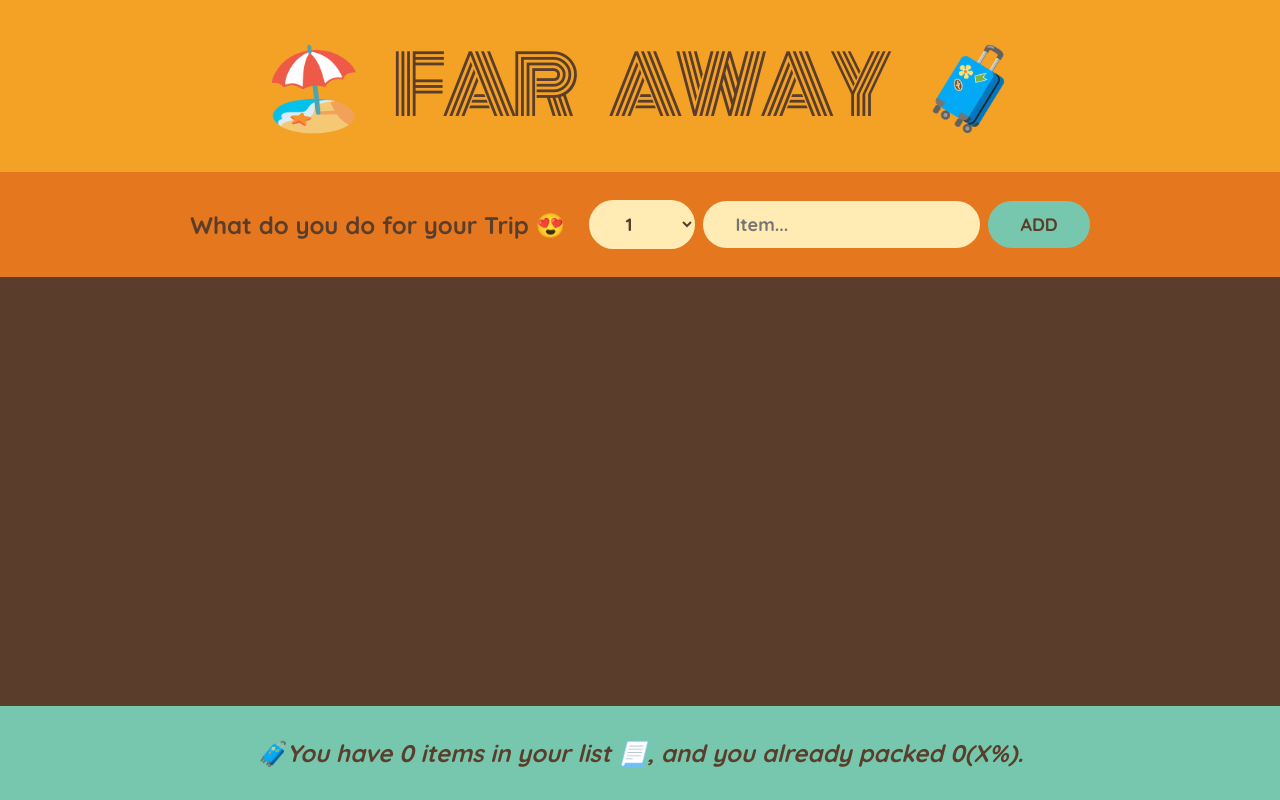
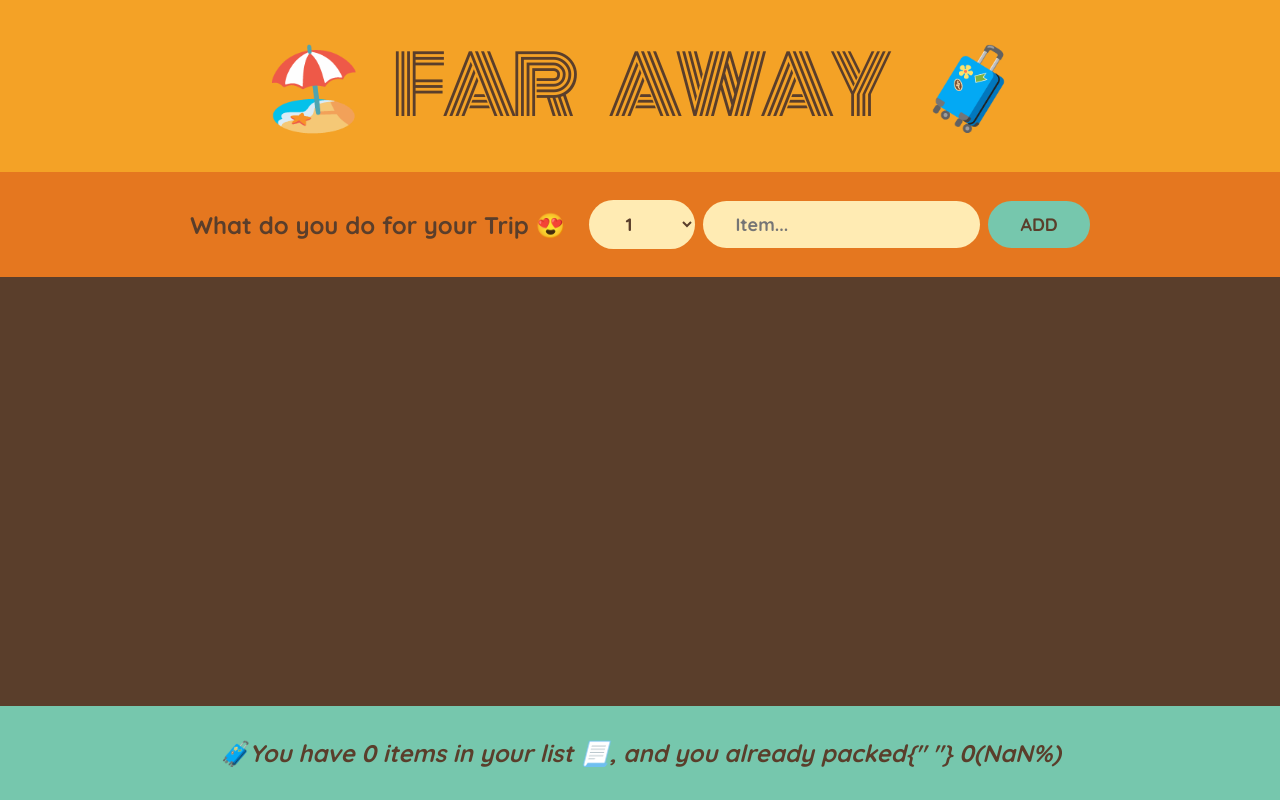
Before and after one commit to ADITYA4X/React-travel-list, a React (Create React App) app: page / in a window 1280 px wide. Built offline with nearby package versions, Linux system fonts and the light colour scheme.

Commit message:
File Updated

```diff
--- a/src/App.js
+++ b/src/App.js
@@ -126,13 +126,15 @@ function Item({ item, onDeleteItems, onToggleItems }) {
 function Stats({ items }) {
   const numItems = items.length;
   const numPacked = items.filter((item) => item.packed).length;
+  const percentage = (numPacked / numItems) * 100;
 
   return (
     <footer className="stats">
       <em>
-        🧳You have {numItems} items in your list 📃, and you already packed{" "}
-        {numPacked}
-        (X%).
+        {percentage === 100
+          ? "You got everything! Ready to go ✈️🌏"
+          : `🧳You have ${numItems} items in your list 📃, and you already packed{" "}
+        ${numPacked}(${percentage}%)`}
       </em>
     </footer>
   );
```
